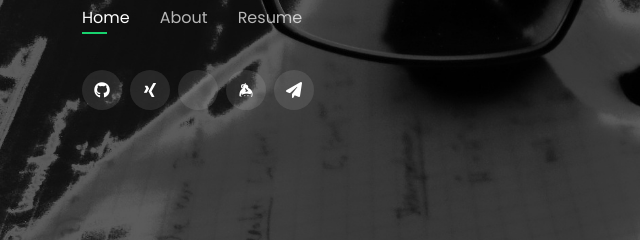
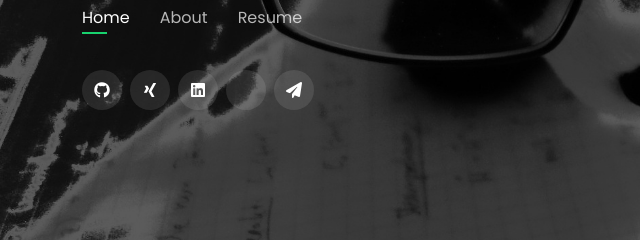
Before and after one commit to PandaScience/PandaScience.github.io, a plain HTML site: page index.html in a window 1280 px wide. Shown: the part 408-648 px from the top of the page, 0-640 px from the left. Drawn offline with nearby package versions, Linux system fonts and the light colour scheme; some icons are missing.

Commit message:
Remove keybase, add linkedin

```diff
--- a/index.html
+++ b/index.html
@@ -52,8 +52,8 @@
       <div class="social-links">
         <a href="https://github.com/PandaScience" class="github"><i class="fa-brands fa-github"></i></a>
         <a href="https://www.xing.com/profile/Rene_Wirnata" class="xing"><i class="fa-brands fa-xing"></i></a>
+        <a href="https://www.linkedin.com/in/rene-wirnata" class="linkedin"><i class="fa-brands fa-linkedin"></i></a>
         <a href="https://www.researchgate.net/profile/Rene-Wirnata" class="researchgate"><i class="ai ai-researchgate"></i></a>
-        <a href="https://keybase.io/pandascience" class="keybase"><i class="fa-brands fa-keybase"></i></a>
         <a href="https://keys.openpgp.org/search?q=rene.wirnata%40pandascience.net" class="pgp"><i class="fa-solid fa-paper-plane"></i></a>
       </div>
 
```
